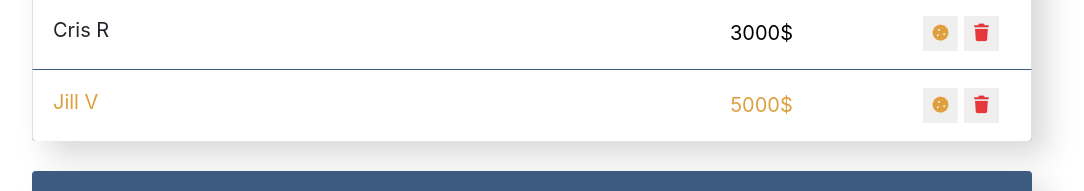
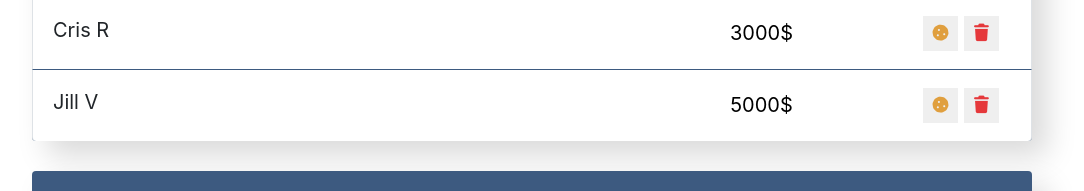
Before and after one commit to Hadoooouken/react-app, a React (Create React App) app: page / in a window 1280 px wide. Shown: the part 530-721 px from the top of the page, without its empty margins (108-1192 px from the left). Built offline with nearby package versions, Linux system fonts and the light colour scheme.

Commit message:
employees list переписан на классовый компонент, добавлены динамические классы

```diff
--- a/src/components/app/App.jsx
+++ b/src/components/app/App.jsx
@@ -8,9 +8,9 @@ import './App.css';
 
 function App() {
   const data = [
-    { name: 'Leon S', salary: 800, increase: false },
-    { name: 'Cris R', salary: 3000, increase: false },
-    { name: 'Jill V', salary: 5000, increase: true },
+    { name: 'Leon S', salary: 800, increase: false, id: 1 },
+    { name: 'Cris R', salary: 3000, increase: false, id: 2 },
+    { name: 'Jill V', salary: 5000, increase: true, id: 3 },
   ];
   return (
     <div className="App">
--- a/src/components/employees-list-item/employees-list-item.jsx
+++ b/src/components/employees-list-item/employees-list-item.jsx
@@ -1,12 +1,39 @@
+import { Component } from 'react';
 import './employees-list-item.css';
 
-const EmployeesListItem = ({ name, salary, increase }) => {
+class EmployeesListItem extends Component {
+  constructor(props) {
+    super(props);
+
+    this.state = {
+      increase: false,
+      like: false,
+    };
+  }
+
+  onIncrease = () => {
+    this.setState(({ increase }) => ({
+      increase: !increase,
+    }));
+  };
+  onLike = () => {
+    this.setState(({ like }) => ({
+      like: !like,
+    }));
+  };
+  render() {
+    const { name, salary } = this.props;
+    const { increase, like } = this.state;
     return (
-    <li className={`list-group-item d-flex justify-content-between  ${increase ? 'increase' : ''}`}>
-      <span className="list-group-item-label">{name}</span>
+      <li
+        className={`list-group-item d-flex justify-content-between  ${increase ? 'increase' : ''} ${like ? 'like' : ''}`}
+      >
+        <span className="list-group-item-label" onClick={this.onLike}>
+          {name}
+        </span>
         <input type="text" className="list-group-item-input" defaultValue={salary + '$'} />
         <div className="d-flex justify-content-center align-items-center">
-        <button type="button" className="btn-cookie btn-sm ">
+          <button type="button" className="btn-cookie btn-sm " onClick={this.onIncrease}>
             <i className="fas fa-cookie"></i>
           </button>
 
@@ -17,6 +44,7 @@ const EmployeesListItem = ({ name, salary, increase }) => {
         </div>
       </li>
     );
-};
+  }
+}
 
 export default EmployeesListItem;
--- a/src/components/employees-list/employees-list.jsx
+++ b/src/components/employees-list/employees-list.jsx
@@ -3,9 +3,9 @@ import './employees-list.css';
 
 const EmployeesList = ({ data }) => {
   const elements = data.map((item) => {
+    const { id, ...itemProps } = item;
 
-
-    return <EmployeesListItem {...item} />;
+    return <EmployeesListItem key={id} {...itemProps} />;
   });
 
   return <ul className="app-list list-group">{elements}</ul>;
```
Lines whose indentation alone changed are shown as unchanged.
